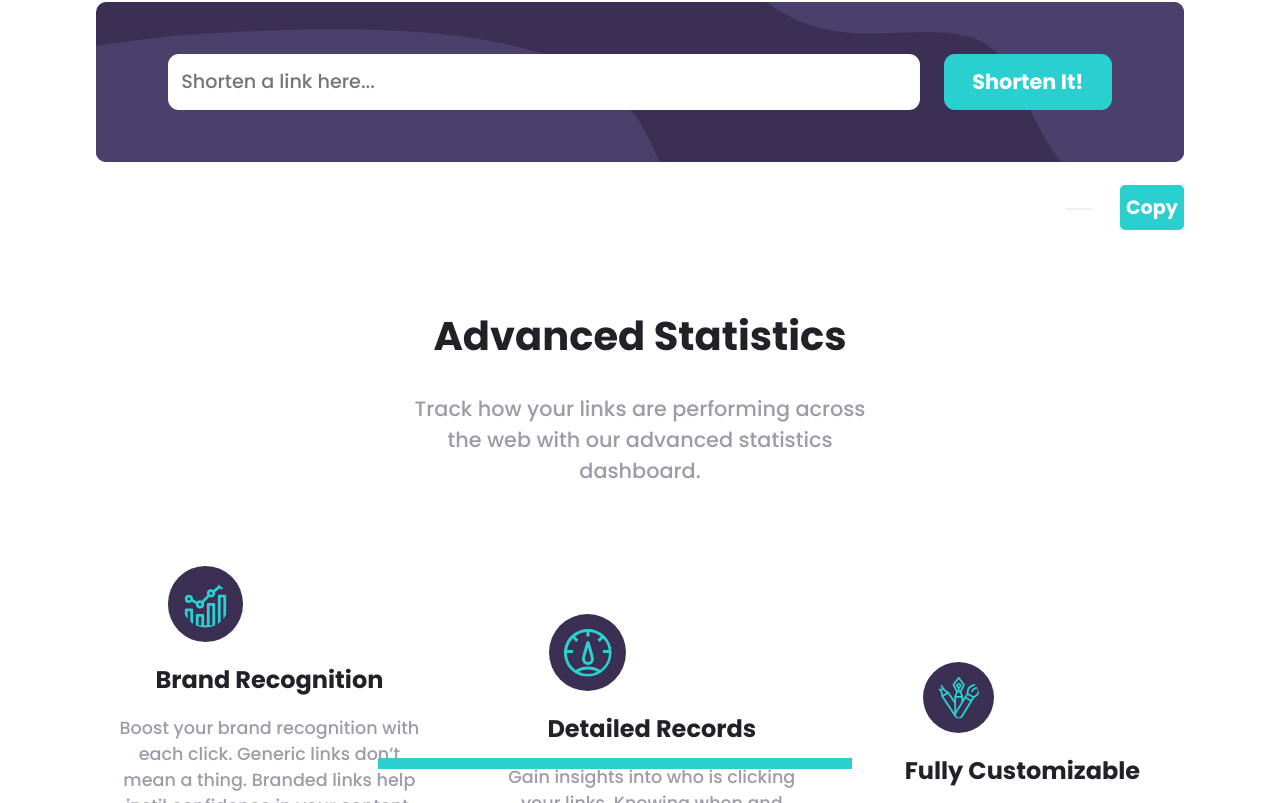
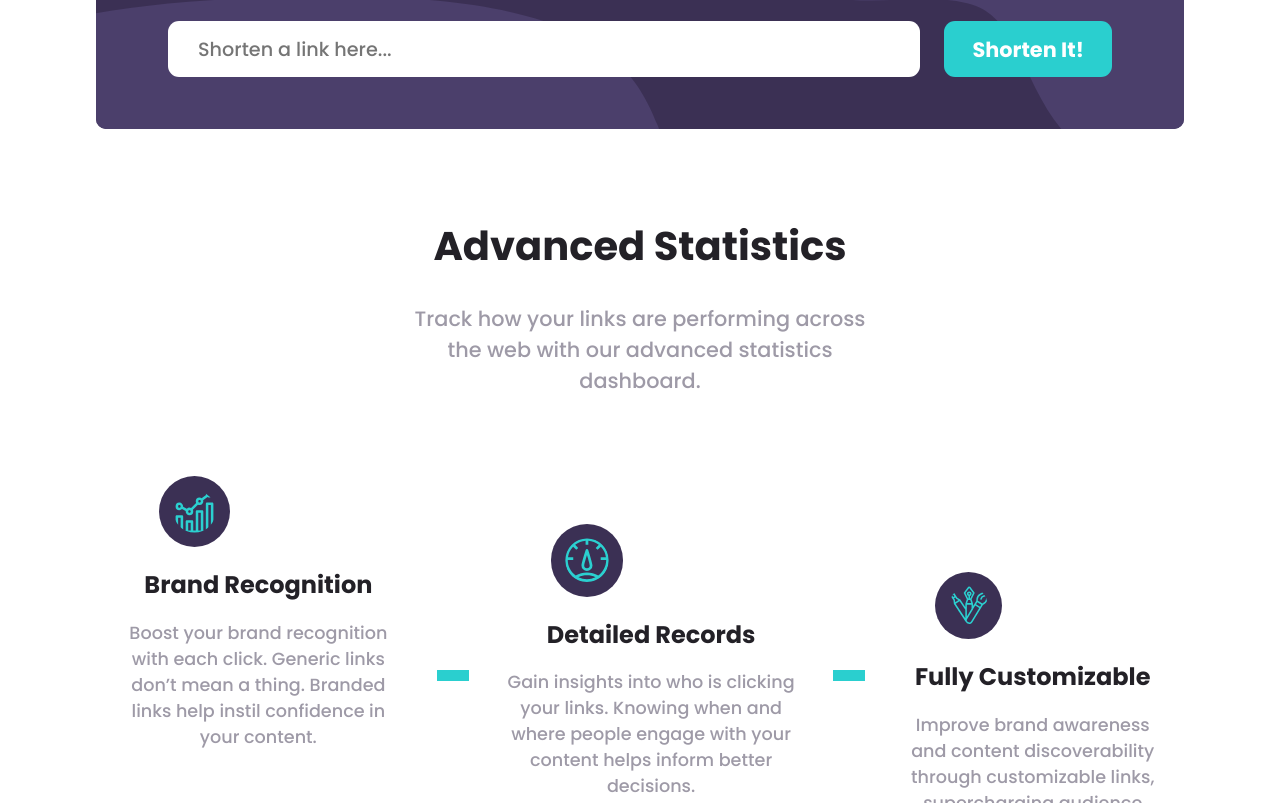
Before and after one commit to Vivianie-P/URL-Project, a React (Create React App) app: page / in a window 1280 px wide. Shown: the part 1057-1860 px from the top of the page. Built offline with nearby package versions, Linux system fonts and the light colour scheme.

Commit message:
fixed remaining positioning issues

```diff
--- a/package.json
+++ b/package.json
@@ -10,11 +10,11 @@
 		"@testing-library/react": "^13.2.0",
 		"@testing-library/user-event": "^13.5.0",
 		"axios": "^0.24.0",
-		"email-validator": "^2.0.4",
 		"react": "^18.1.0",
 		"react-dom": "^18.1.0",
 		"react-router-dom": "^6.3.0",
 		"react-scripts": "5.0.1",
+		"valid-url": "^1.0.9",
 		"web-vitals": "^2.1.4"
 	},
 	"scripts": {
--- a/src/components/LowerLevelContent.css
+++ b/src/components/LowerLevelContent.css
@@ -100,11 +100,9 @@
 
 	.desktop-img {
 		display: flex;
-		position: absolute;
-		top: 48%;
-		right: 380px;
 		height: 0.7rem;
-		width: 40%;
+		align-self: center;
+		width: 10%;
 		background-color: hsl(180, 66%, 49%);
 	}
 
--- a/src/components/LowerLevelContent.js
+++ b/src/components/LowerLevelContent.js
@@ -14,7 +14,6 @@ function LowerLevelContent() {
 					statistics dashboard.
 				</p>
 				<div className="ppg-container">
-					<div className="desktop-img"></div>
 					<div className="first-ppg">
 						<img className="first-ppg-img" src={BrandRecognition} alt="" />
 						<h1 className="ppg-title">Brand Recognition</h1>
@@ -23,6 +22,7 @@ function LowerLevelContent() {
 							thing. Branded links help instil confidence in your content.
 						</p>
 					</div>
+					<div className="desktop-img"></div>
 					<div className="second-ppg">
 						<div className="upper-img"></div>
 						<img className="second-ppg-img" src={DetailedRecords} alt="" />
@@ -32,6 +32,7 @@ function LowerLevelContent() {
 							people engage with your content helps inform better decisions.
 						</p>
 					</div>
+					<div className="desktop-img"></div>
 					<div className="third-ppg">
 						<div className="upper-img"></div>
 						<img className="third-ppg-img" src={Customizable} alt="" />
--- a/src/components/MainContent.css
+++ b/src/components/MainContent.css
@@ -80,7 +80,7 @@
 	.img-container {
 		float: right;
 		width: 40%;
-		margin-right: 3rem;
+		margin-right: 4rem;
 	}
 	.main-img {
 		width: 170%;
@@ -97,6 +97,7 @@
 	}
 
 	.main-ppg {
+		padding: 0 4rem 0 0;
 		font-size: 1.5rem;
 		text-align: left;
 	}
--- a/src/components/MainContent.js
+++ b/src/components/MainContent.js
@@ -10,7 +10,7 @@ function MainContent() {
 					<div className="img-container">
 						<img src={MainIllustration} alt="illustration" className="main-img" />
 					</div>
-					<div class="full-content">
+					<div className="full-content">
 						<h1 className="mc-title">More than just shorter links</h1>
 						<p className="main-ppg">
 							{" "}
--- a/src/components/Navbar.css
+++ b/src/components/Navbar.css
@@ -114,6 +114,7 @@
 
 	.nav-text a {
 		margin-left: 23rem;
+		margin-right: 2rem;
 	}
 
 	.nav-link {
--- a/src/components/Shortener.css
+++ b/src/components/Shortener.css
@@ -55,6 +55,7 @@
 	border: none;
 	border-radius: 5px;
 	z-index: 99;
+	padding-left: 30px;
 }
 
 .input,
@@ -68,7 +69,6 @@ textarea {
 ::placeholder {
 	display: flex;
 	align-items: center;
-	padding-left: 0.7rem;
 	font-size: 1.2rem;
 	font-family: "Poppins", sans-serif;
 	font-weight: 500;
@@ -121,10 +121,10 @@ textarea {
 	color: hsl(180, 66%, 49%);
 }
 
-.copy-btn-container {
+/* .copy-btn-container {
 	display: flex;
 	justify-content: center;
-}
+} */
 
 .copy-btn {
 	margin-top: 10px;
@@ -180,6 +180,15 @@ textarea {
 		height: 3.5rem;
 	}
 
+	.emptyInput {
+		width: 90%;
+		border-radius: 11px;
+		height: 3.5rem;
+		border: 2px solid hsl(0, 87%, 67%);
+		margin-bottom: 0;
+		margin-right: 1.5rem;
+	}
+
 	.shorten-it-btn {
 		width: 20%;
 	}
@@ -189,33 +198,41 @@ textarea {
 	}
 
 	.full-links {
-		flex-direction: row;
+		flex-direction: column;
 		justify-content: space-between;
 		width: 85%;
 		margin: 0 auto;
 		margin-top: 4rem;
+		padding: 0 30px;
 	}
 
-	.list {
+	.link {
 		display: flex;
 		align-items: center;
 	}
 
+	.original-link {
+		padding: 0;
+	}
+
+	/* .list {
+		display: flex;
+		align-items: center;
+	} */
+
 	.shortened-link-and-btn {
 		display: flex;
 		justify-content: flex-end;
+		align-items: center;
 		width: 100%;
 	}
 
 	.shortened-link {
+		text-decoration: none;
 		margin-right: 1.75rem;
 	}
 
-	.copy-btn-container {
-		width: 100%;
-	}
-
 	.copy-btn {
-		width: 100%;
+		width: 15%;
 	}
 }
--- a/src/components/Shortener.js
+++ b/src/components/Shortener.js
@@ -16,23 +16,26 @@ const getLocalStorage = () => {
 
 function Shortener() {
 	const [text, setText] = useState("");
-	const [links, setLinks] = useState(getLocalStorage());
+	const [links, setLinks] = useState([]);
 	const [copyButtonText, SetCopyButtonText] = useState("Copy");
+	const [emptyInputError, setemptyInputError] = useState(false);
 
 	const handleSubmit = (e) => {
 		e.preventDefault();
 
 		if (!text) {
-			alert("Input is empty");
+			setemptyInputError(true);
 		} else {
 			const fetchShortenUrlData = async () => {
 				const res = await fetch(`https://api.shrtco.de/v2/shorten?url=${text}`, {
 					method: "POST",
 				});
 				const data = await res.json();
+				const tempLinks = [...links, data.result];
 				console.log(data.result);
-				setLinks(data.result);
+				setLinks(tempLinks);
 				setText("");
+				localStorage.setItem("links", JSON.stringify(tempLinks));
 			};
 			fetchShortenUrlData();
 		}
@@ -44,8 +47,8 @@ function Shortener() {
 	};
 
 	useEffect(() => {
-		localStorage.setItem("links", JSON.stringify(links));
-	}, [links]);
+		setLinks(getLocalStorage());
+	}, []);
 
 	return (
 		<div className="container">
@@ -57,36 +60,40 @@ function Shortener() {
 						<div className="input-container">
 							<input
 								type="text"
-								className="input"
+								className={emptyInputError ? "emptyInput" : "input"}
 								placeholder="Shorten a link here..."
 								value={text}
 								onChange={(e) => setText(e.target.value)}
-								// onFocus={(e) => (e.target.placeholder = "")}
 							/>
 							<button className="shorten-it-btn" onClick={handleSubmit}>
 								Shorten It!
 							</button>
 						</div>
+						{emptyInputError && (
+							<div className="inputErrorMessageContainer">
+								<h2 className="inputErrorMessage">Please add a link</h2>
+							</div>
+						)}
 					</div>
 				</div>
 			</form>
 
 			<div className="full-links">
-				<div className="original-link">
-					<h3>{links.original_link}</h3>
-				</div>
-				<div className="shortened-link-and-btn">
-					<ul className="list">
-						<li>
-							<button className="shortened-link">{links.full_short_link}</button>
-						</li>
-						<li className="copy-btn-container">
+				{links.map((link) => (
+					<div className="link">
+						<div className="original-link">
+							<h3>{link.original_link}</h3>
+						</div>
+						<div className="shortened-link-and-btn">
+							<a className="shortened-link" href={link.full_short_link}>
+								{link.full_short_link}
+							</a>
 							<button onClick={handleCopy} className="copy-btn">
 								{copyButtonText}
 							</button>
-						</li>
-					</ul>
-				</div>
+						</div>
+					</div>
+				))}
 			</div>
 		</div>
 	);
```
Also changed, not shown: 1 other file (tests, documents, lock files or other folders).
